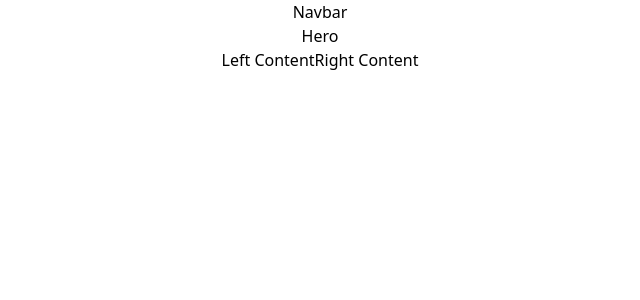
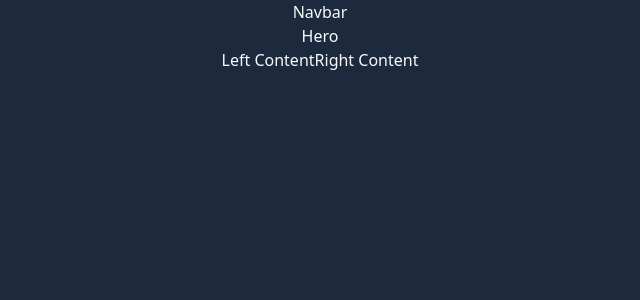
Before and after one commit to benlambert43/home, a Next.js app in the folder home-web-ui/: page / in a window 1280 px wide. Shown: the top 300 px of the page, without its empty margins (320-960 px from the left). Built offline with nearby package versions, Linux system fonts and the light colour scheme.

Commit message:
set up min h screen, min w screen and background and text color

```diff
--- a/home-web-ui/app/layout.tsx
+++ b/home-web-ui/app/layout.tsx
@@ -15,7 +15,10 @@ const RootLayout = ({
   return (
     <html lang="en">
       <body>
-        <div>
+        <div
+          className="min-h-screen min-w-screen
+              bg-slate-800 text-slate-50"
+        >
           <Navbar />
           <div>{children}</div>
         </div>
```
